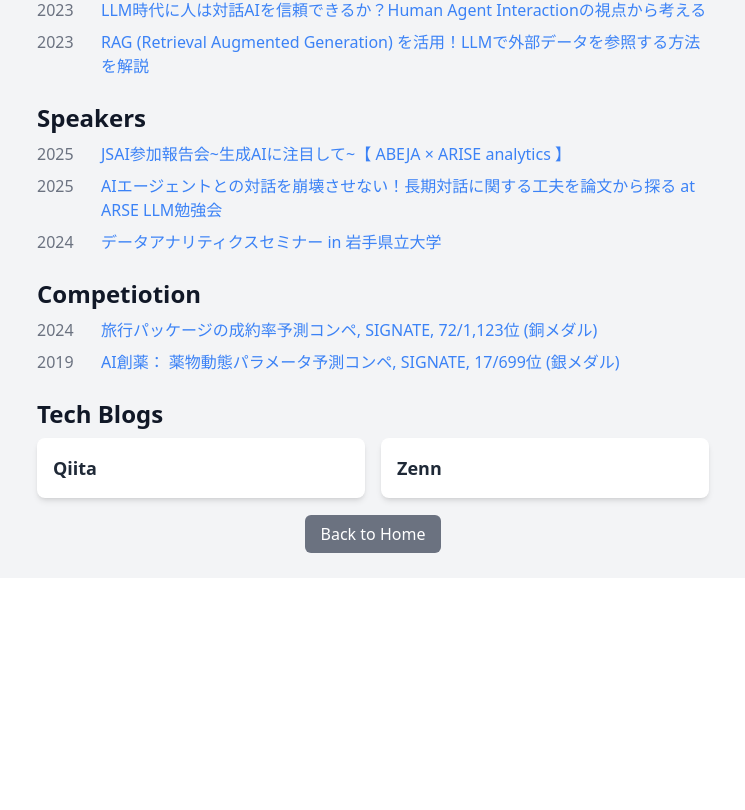
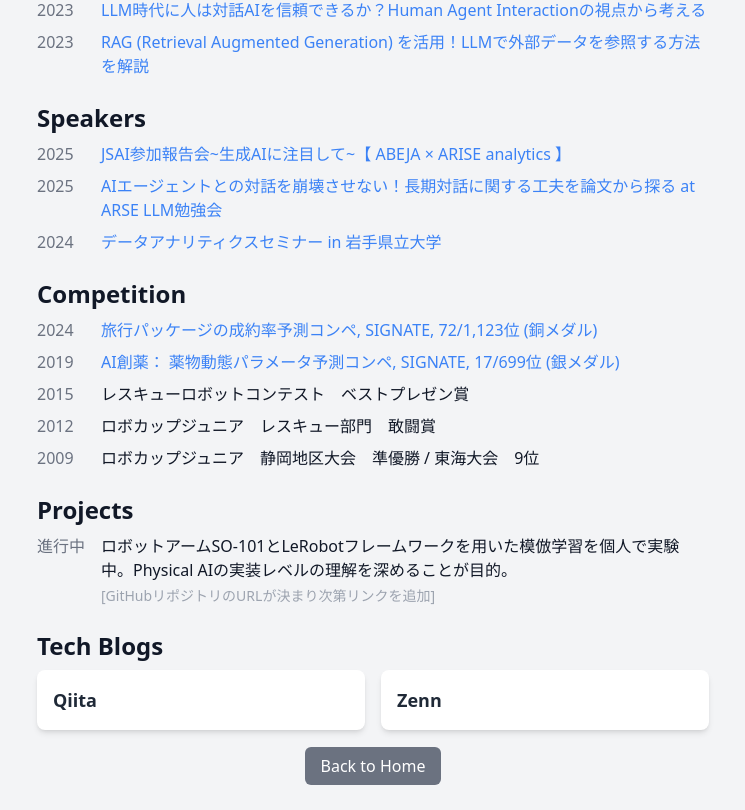
Before and after one commit to ta-seri/serizawa-portfolio, a Next.js app in the folder portfolio-site/: page /works in a window 1280 px wide. Shown: the part 666-1476 px from the top of the page, without its empty margins (267-1012 px from the left). Before the commit the page ends 1244 px from the top, so only its background shows below. Built offline with nearby package versions, Linux system fonts and the light colour scheme.

Commit message:
ロボコン追加

```diff
--- a/portfolio-site/src/pages/about.js
+++ b/portfolio-site/src/pages/about.js
@@ -41,7 +41,7 @@ export default function About() {
         {/* 簡単な自己紹介 */}
         <div className="mt-6 bg-white shadow-md rounded-lg p-6 max-w-2xl w-full mx-auto">
             <p className="text-lg leading-relaxed">
-                ロボットに興味があり，中学・高校・大学とロボコンに出場．ロボット制作過程で頭脳となるAIに興味が湧き，大学3年次～大学院では機械学習関連技術について研究．
+                ロボットに興味があり，中学・高校・大学とロボコンに出場し，ロボカップジュニアやレスキューロボットコンテストで入賞．ロボット制作過程で頭脳となるAIに興味が湧き，大学3年次～大学院では機械学習関連技術について研究．
                 就職後もAIやデータ分析に関する業務を中心に従事．現在は生成AIを活用した対話システムやHuman Agent Interaction (HAI)，Physical AIに関心あり．
                 また，メイン業務と並行してDevRelと呼ばれるような技術広報活動にも取り組み，勉強会などを開催している．
             </p>
--- a/portfolio-site/src/pages/works.js
+++ b/portfolio-site/src/pages/works.js
@@ -21,6 +21,12 @@ export default function Works() {
       competition: [
         { year: "2024", title: "旅行パッケージの成約率予測コンペ, SIGNATE, 72/1,123位 (銅メダル)", url: "https://user.competition.signate.jp/ja/competition/detail/?competition=17002dd84863499e90815a7c5ef2ee21" },
         { year: "2019", title: "AI創薬： 薬物動態パラメータ予測コンペ, SIGNATE, 17/699位 (銀メダル)", url: "https://user.competition.signate.jp/ja/competition/detail/?competition=252d4bf7dcb244d693979ac9cdd43fc3" },
+        { year: "2015", title: "レスキューロボットコンテスト　ベストプレゼン賞" },
+        { year: "2012", title: "ロボカップジュニア　レスキュー部門　敢闘賞" },
+        { year: "2009", title: "ロボカップジュニア　静岡地区大会　準優勝 / 東海大会　9位" },
+      ],
+      projects: [
+        { year: "進行中", title: "ロボットアームSO-101とLeRobotフレームワークを用いた模倣学習を個人で実験中。Physical AIの実装レベルの理解を深めることが目的。", note: "[GitHubリポジトリのURLが決まり次第リンクを追加]" },
       ],
       books: [
         { year: "2025", title: "AIと話そう！音声対話AIアプリの作り方", url: "https://techbookfest.org/product/mccChq68eRYX4kkHEEQb24?productVariantID=nzzs926HiCyHBWVTh94a8H" },
@@ -40,9 +46,23 @@ export default function Works() {
         {items.map((work, index) => (
           <li key={index} className="flex gap-4">
             <span className="text-gray-500 shrink-0 w-12">{work.year}</span>
-            <a href={work.url} target="_blank" rel="noopener noreferrer" className="text-blue-500 hover:underline">
-              {work.title}
-            </a>
+            <span className="flex flex-col gap-1">
+              {work.url ? (
+                <a href={work.url} target="_blank" rel="noopener noreferrer" className="text-blue-500 hover:underline">
+                  {work.title}
+                </a>
+              ) : (
+                <span>{work.title}</span>
+              )}
+              {work.github && (
+                <a href={work.github} target="_blank" rel="noopener noreferrer" className="text-gray-500 hover:underline text-sm">
+                  [GitHub]
+                </a>
+              )}
+              {work.note && (
+                <span className="text-gray-400 text-sm">{work.note}</span>
+              )}
+            </span>
           </li>
         ))}
       </ul>
@@ -79,10 +99,16 @@ export default function Works() {
               <WorkList items={works.speakers} />
             </div>
 
-            {/* Competiotion */}
+            {/* Competition */}
             <div>
-              <h2 className="text-2xl font-semibold">Competiotion</h2>
+              <h2 className="text-2xl font-semibold">Competition</h2>
               <WorkList items={works.competition} />
+            </div>
+
+            {/* Projects */}
+            <div>
+              <h2 className="text-2xl font-semibold">Projects</h2>
+              <WorkList items={works.projects} />
             </div>
 
             {/* Blogs (カードデザイン) */}
```
